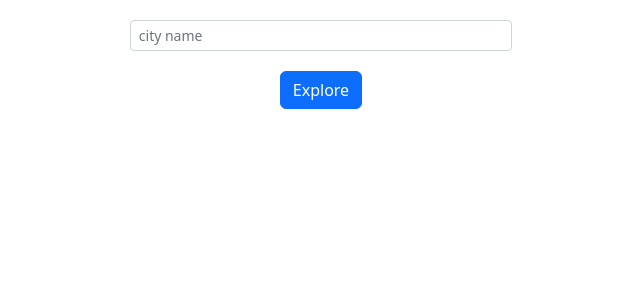
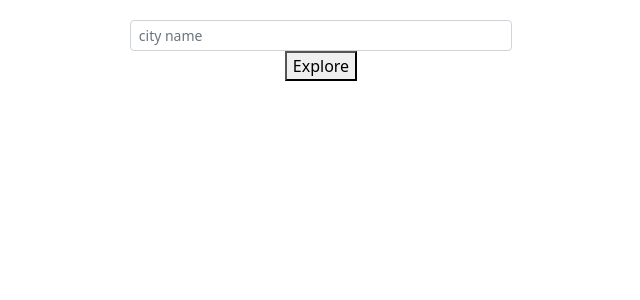
Before and after one commit to agabekian/city-explorer, a React (Create React App) app: page / in a window 1280 px wide. Shown: the top 300 px of the page, without its empty margins (319-959 px from the left). Built offline with nearby package versions, Linux system fonts and the light colour scheme.

Commit message:
button fix

```diff
--- a/src/App.js
+++ b/src/App.js
@@ -30,10 +30,10 @@ class App extends React.Component {
     // console.log(url);
     try {
       let cityData = await axios.get(url);
-      console.log(cityData.data[0]);
+      // console.log(cityData.data[0]);
       this.setState({ cityData: cityData.data[0] })
     } catch (error) {
-      console.log(error);
+      // console.log(error);
       this.setState({
         error: true,
         errorMessage: error.message
@@ -45,19 +45,19 @@ class App extends React.Component {
   render() {
     return (
       <div className="App">
-      <div style={{width:"33%",textAlign:"center",margin:"auto",padding:"20px"}}>
-        <Form onSubmit={this.getCityData}>
-          <Form.Control size="sm" placeholder = "city name" onInput={this.handleInput} />
-          <Button style={{margin:"20px"}}>Explore</Button>
-        </Form>
-      </div>
+        <div style={{ width: "33%", textAlign: "center", margin: "auto", padding: "20px" }}>
+          <Form onSubmit={this.getCityData}>
+            <Form.Control size="sm" placeholder="city name" onInput={this.handleInput} />
+            <button>Explore</button>
+          </Form>
+        </div>
         {this.state.error
           ?
           <p>{this.state.errorMessage}</p>
           :
           <div >
             {/* <img src="src={`https://maps.locationiq.com/v3/staticmap?key=${process.env.REACT_APP_LOCATIONIQ_API_KEY}&center=${this.state.cityData.lat},${this.state.cityData.lon}&zoom=10&size=300x300`} />" */}
-            {this.state.cityData && <Card style={{ width: "24rem",margin:"auto" }}>
+            {this.state.cityData && <Card style={{ width: "24rem", margin: "auto" }}>
               <Card.Img variant="bottom" src={`https://maps.locationiq.com/v3/staticmap?key=${process.env.REACT_APP_LOCATIONIQ_API_KEY}&center=${this.state.cityData.lat},${this.state.cityData.lon}&zoom=12&size=600x600`} />
               <Card.Body>
                 <Card.Title>{this.state.cityData.display_name}</Card.Title>
```
